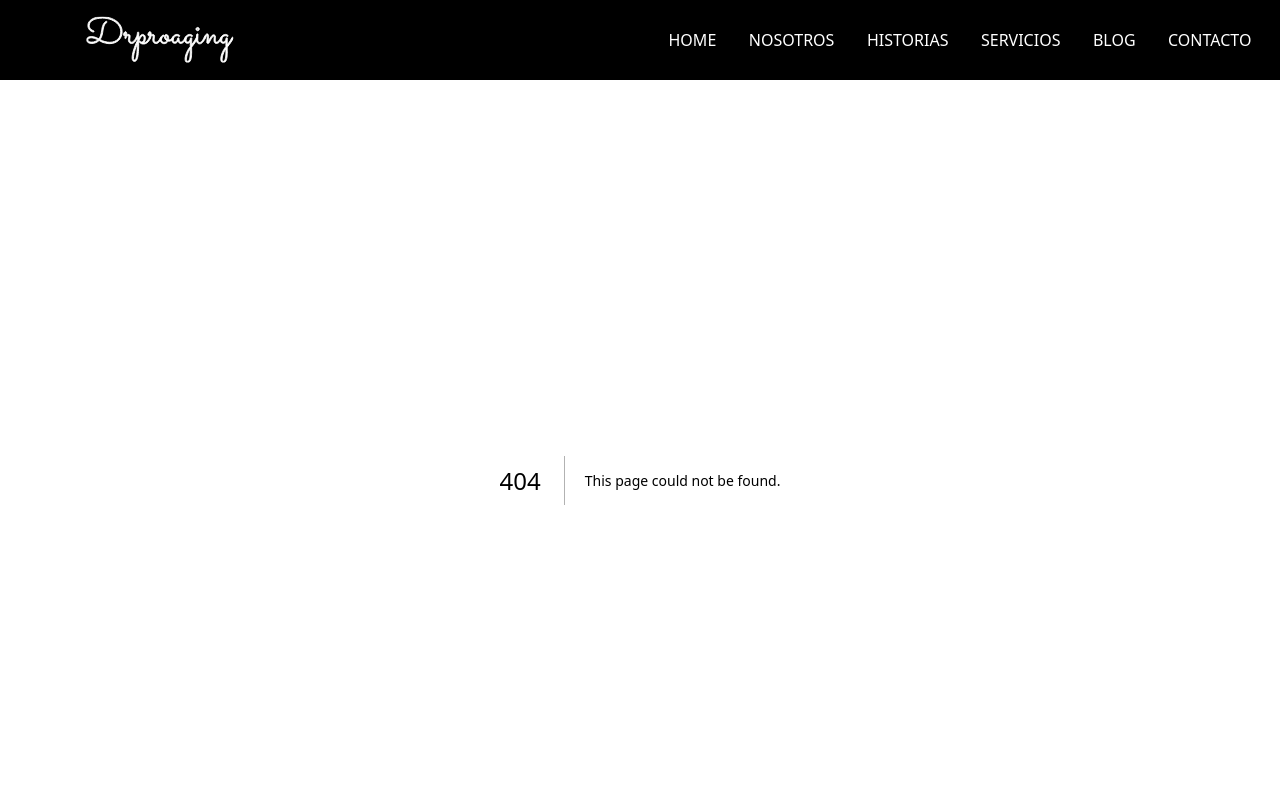
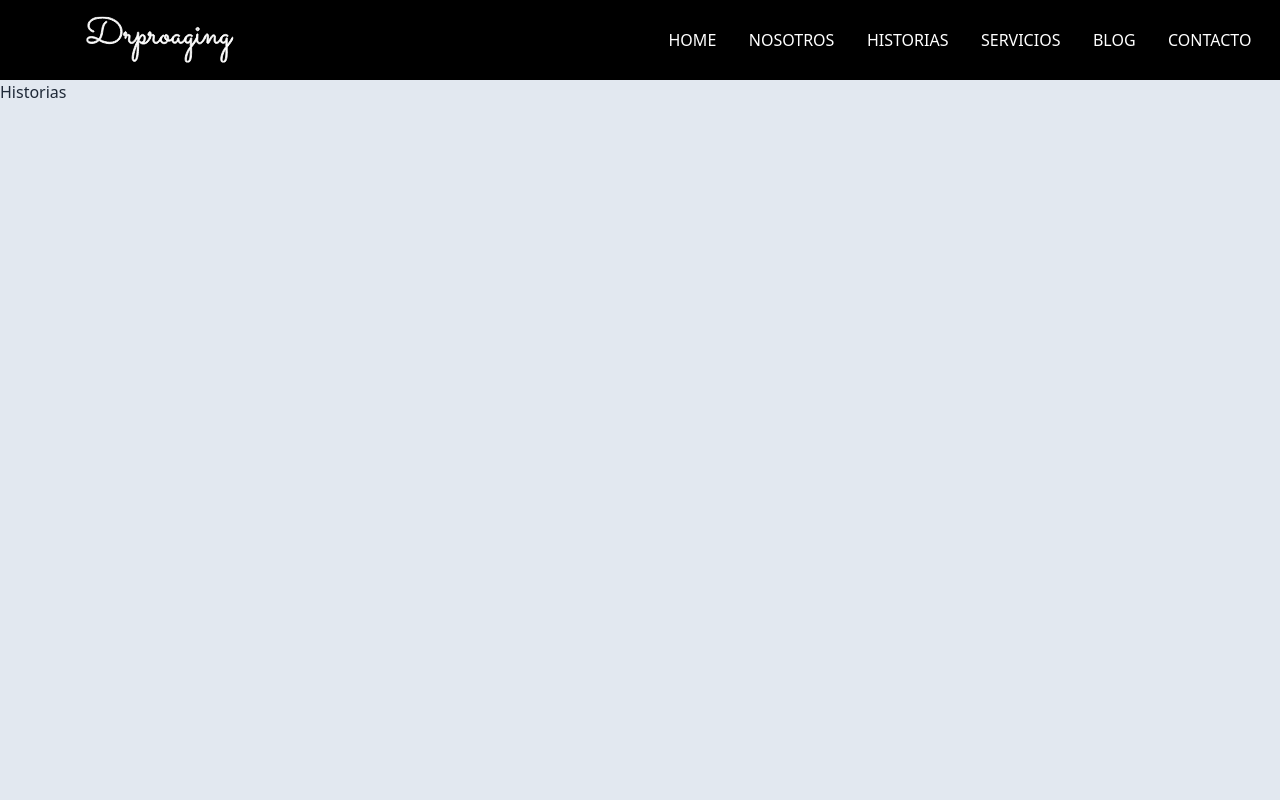
Before and after one commit to arcav/drproaging, a Next.js app: page /Historias in a window 1280 px wide. Before the commit this address had no page. Shown: the top 800 px of the page. Built offline with nearby package versions, Linux system fonts and the light colour scheme.

Commit message:
feature:page historias basic

```diff
--- /dev/null
+++ b/pages/Historias.jsx
@@ -0,0 +1,7 @@
+import React from "react";
+
+const Historias = () => {
+  return <div>Historias</div>;
+};
+
+export default Historias;
```
